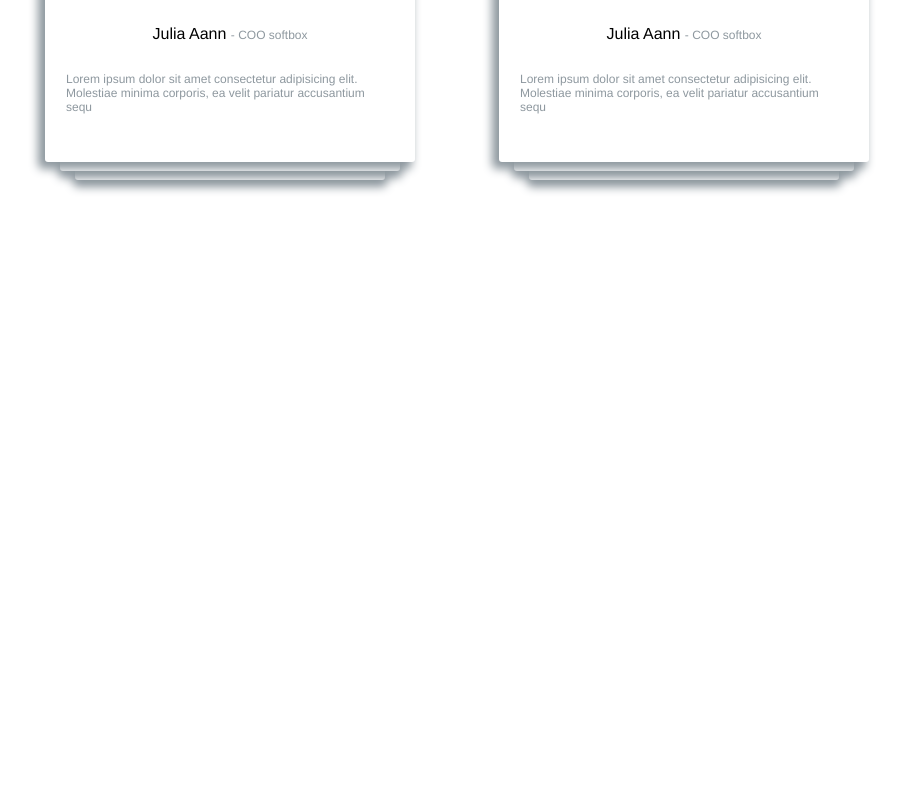
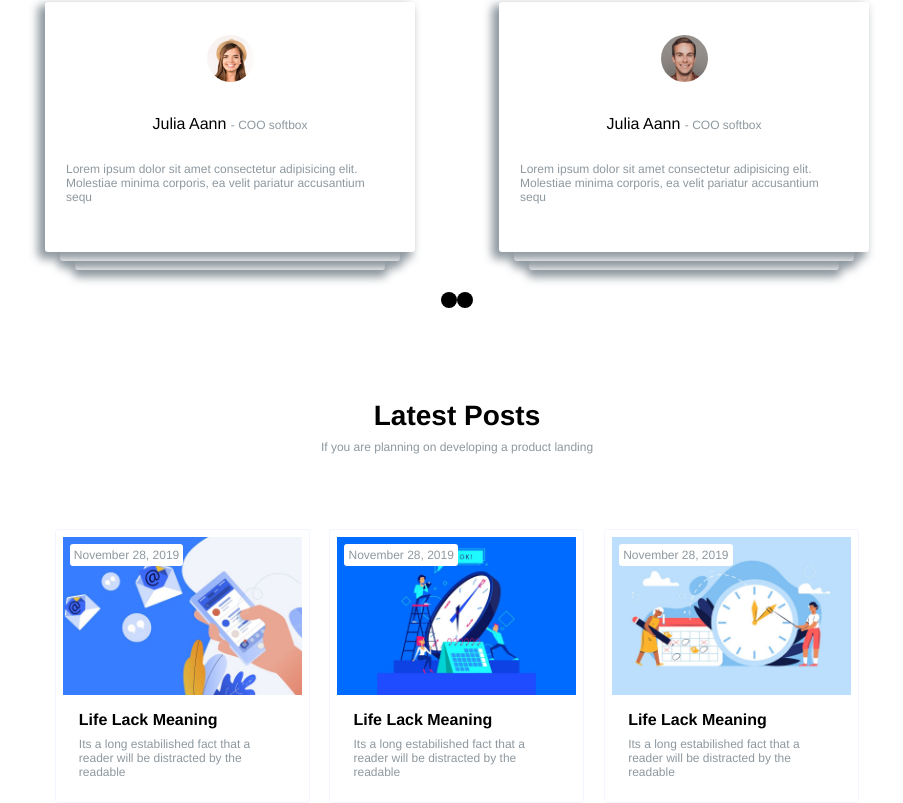
Before and after one commit to VictorEnache/proj-html-vuejs, a Vue app in the folder sb-marketing/: page / in a window 1280 px wide. Shown: the part 1945-2748 px from the top of the page, without its empty margins (183-1086 px from the left). Before the commit the page ends 2147 px from the top, so only its background shows below. Built offline with nearby package versions, Linux system fonts and the light colour scheme.

Commit message:
create latest post component

```diff
--- /dev/null
+++ b/sb-marketing/src/components/latest_posts_component.vue
@@ -0,0 +1,64 @@
+<template>
+    <section id="latest_posts">
+        <div class="container">
+            <div class="text">
+                <h2>Latest Posts</h2>
+                <p>If you are planning on developing a product landing</p>
+            </div>
+            <div class="row">
+                <Post :key='index' v-for="(post, index) in posts" :img_src="post.image" :date="post.date"/>
+            </div>
+            <!-- /.row -->
+        </div>
+        <!-- /.container -->
+    </section>
+    <!-- /#latest_posts -->
+</template>
+
+
+
+<script>
+import Post from './post_component.vue'
+
+export default {
+    name:'latest_posts_component',
+
+    data(){
+        return{
+            posts:[
+                {
+                    image:require('../assets/img/17.jpg'),
+                    date:'November 28, 2019'
+                },
+                {
+                    image:require('../assets/img/18.jpg'),
+                    date:'November 28, 2019'
+                },
+                {
+                    image:require('../assets/img/19.jpg'),
+                    date:'November 28, 2019'
+                }
+            ]
+        }
+    },
+
+    components:{
+        Post
+    }
+}
+</script>
+
+<style lang="scss">
+    #latest_posts{
+        margin-top: 90px;
+        .container{
+            .text{
+                text-align: center;
+            }
+            .row{
+                justify-content: space-around;
+
+            }
+        }
+    }
+</style>
--- a/sb-marketing/src/components/main_component.vue
+++ b/sb-marketing/src/components/main_component.vue
@@ -5,6 +5,7 @@
         <Tips/>
         <Features/>
         <Testimonials />
+        <Latest_posts />
     </main>
     <!-- /#site_main -->
 </template>
@@ -17,6 +18,7 @@ import Lists from './lists_section_component.vue'
 import Tips from './tips_section_component.vue'
 import Features from './features_section_component.vue'
 import Testimonials from './testimonials_section_component.vue'
+import Latest_posts from './latest_posts_component.vue'
 
 export default {
     name:'main_component',
@@ -26,7 +28,8 @@ export default {
         Lists,
         Tips,
         Features,
-        Testimonials
+        Testimonials,
+        Latest_posts
     }
 }
 </script>
--- /dev/null
+++ b/sb-marketing/src/components/post_component.vue
@@ -0,0 +1,62 @@
+<template>
+    <div id="post_component">
+        <div class="post_image">
+            <div class="date">{{date}}</div>
+            <img :src="img_src" alt="">
+        </div>
+        <div class="post_text">
+            <h4>Life Lack Meaning</h4>
+            <p>Its a long estabilished fact that a reader will be distracted by the readable</p>
+        </div>
+    </div>
+    <!-- /#post_component -->
+</template>
+
+
+
+<script>
+export default {
+    name:'post_component',
+
+    props:{
+        img_src: String,
+        date: String,
+
+    }
+}
+</script>
+
+
+
+<style lang="scss">
+    #post_component{
+        margin-top: 75px;
+        width: 255px;
+        border: 1px solid $bg-color-beta;
+        padding: 7px;
+        border-radius: 3px;
+
+        .post_image{
+            position: relative;
+
+            .date{
+                background-color: white;
+                color: $text-color-eta;
+                position: absolute;
+                top: 7px;
+                left: 7px;
+                font-size: 12px;
+                padding: 0.25rem;
+                border-radius: 3px;
+            }
+            img{
+                width: 100%;
+                object-fit: cover;
+            }
+        }
+
+        .post_text{
+            padding: 1rem;
+        }
+    }
+</style>
--- a/sb-marketing/src/components/testimonials_section_component.vue
+++ b/sb-marketing/src/components/testimonials_section_component.vue
@@ -8,6 +8,11 @@
             <!-- /.testimonials_text -->
             <div class="testimonial_cards row">
                 <Testimonial_card :img_src="persona.image" :nome="persona.nome" :ruolo="persona.ruolo" :key='index' v-for="(persona, index) in people"/>
+            </div>
+
+            <div class="pallini">
+                <fa-icon :icon="['fas','circle']"/>
+                <fa-icon :icon="['fas','circle']"/>
             </div>
             <!-- /.testimonial_cards -->
         </div>
@@ -50,6 +55,7 @@ export default {
 
 <style lang="scss">
     #testimonials{
+        margin-top: 90px;
         .container{
             .testimonials_text{
                 margin: auto;
@@ -62,6 +68,11 @@ export default {
                 padding-bottom: 2.5rem;
                 justify-content: space-between;
             }
+
+            .pallini{
+                width: fit-content;
+                margin: auto;
+            }
         }
     }
 </style>
```
